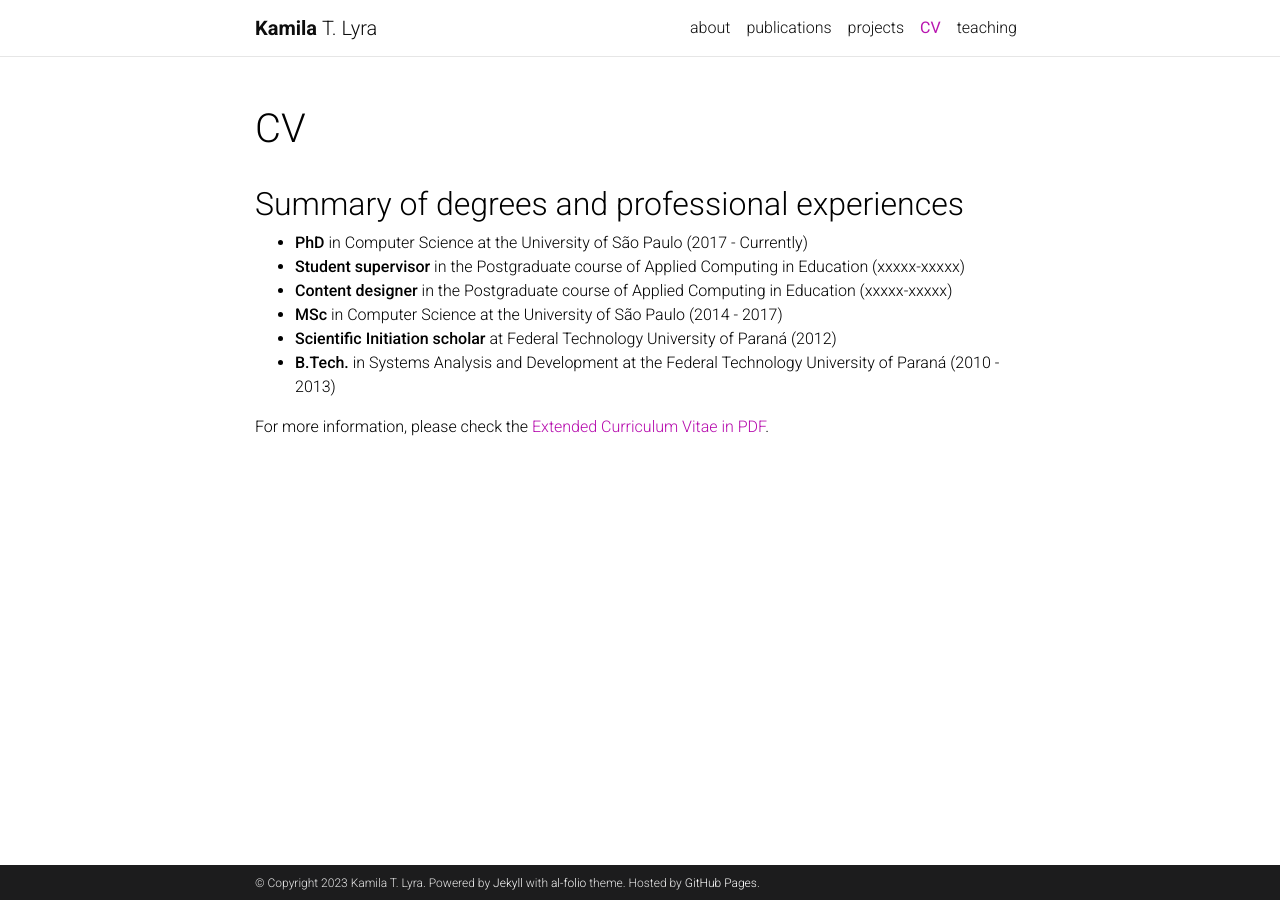
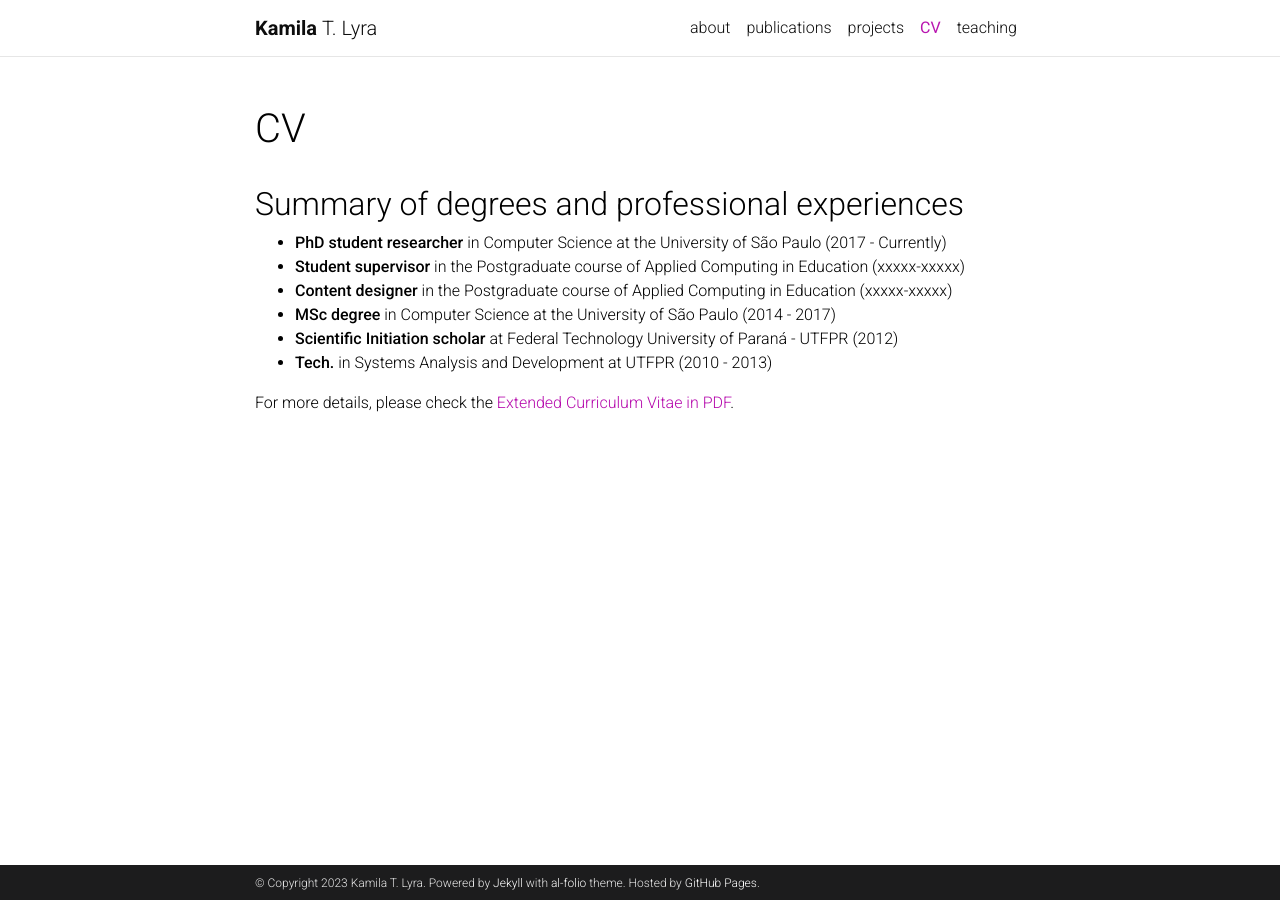
Before and after one commit to Kamilalyra/Kamilalyra.github.io, a Jekyll site: the page built from _pages/cv.md, in a window 1280 px wide. Built offline with Jekyll 4.4.1, drawn with Linux system fonts in a browser that asks for light colours; comment, search, counter and statistics services are not loaded; a style sheet for code colours, icons or effects is not loaded.

Commit message:
updatinh summary cv page

```diff
--- a/_pages/cv.md
+++ b/_pages/cv.md
@@ -11,11 +11,11 @@ redirect_from:
 
 Summary of degrees and professional experiences
 ------
-- **PhD** in Computer Science at the University of São Paulo (2017 - Currently)
+- **PhD student researcher** in Computer Science at the University of São Paulo (2017 - Currently)
 - **Student supervisor** in the Postgraduate course of Applied Computing in Education (xxxxx-xxxxx)
 - **Content designer** in the Postgraduate course of Applied Computing in Education (xxxxx-xxxxx)
-- **MSc** in Computer Science at the University of São Paulo (2014 - 2017)
-- **Scientific Initiation scholar** at Federal Technology University of Paraná (2012)
-- **B.Tech.** in Systems Analysis and Development at the Federal Technology University of Paraná (2010 - 2013)
+- **MSc degree** in Computer Science at the University of São Paulo (2014 - 2017)
+- **Scientific Initiation scholar** at Federal Technology University of Paraná - UTFPR (2012)
+- **Tech.** in Systems Analysis and Development at UTFPR (2010 - 2013)
 
-For more information, please check the [Extended Curriculum Vitae in PDF](/assets/pdf/kamila_cv.pdf).
+For more details, please check the [Extended Curriculum Vitae in PDF](/assets/pdf/kamila_cv.pdf).
```
